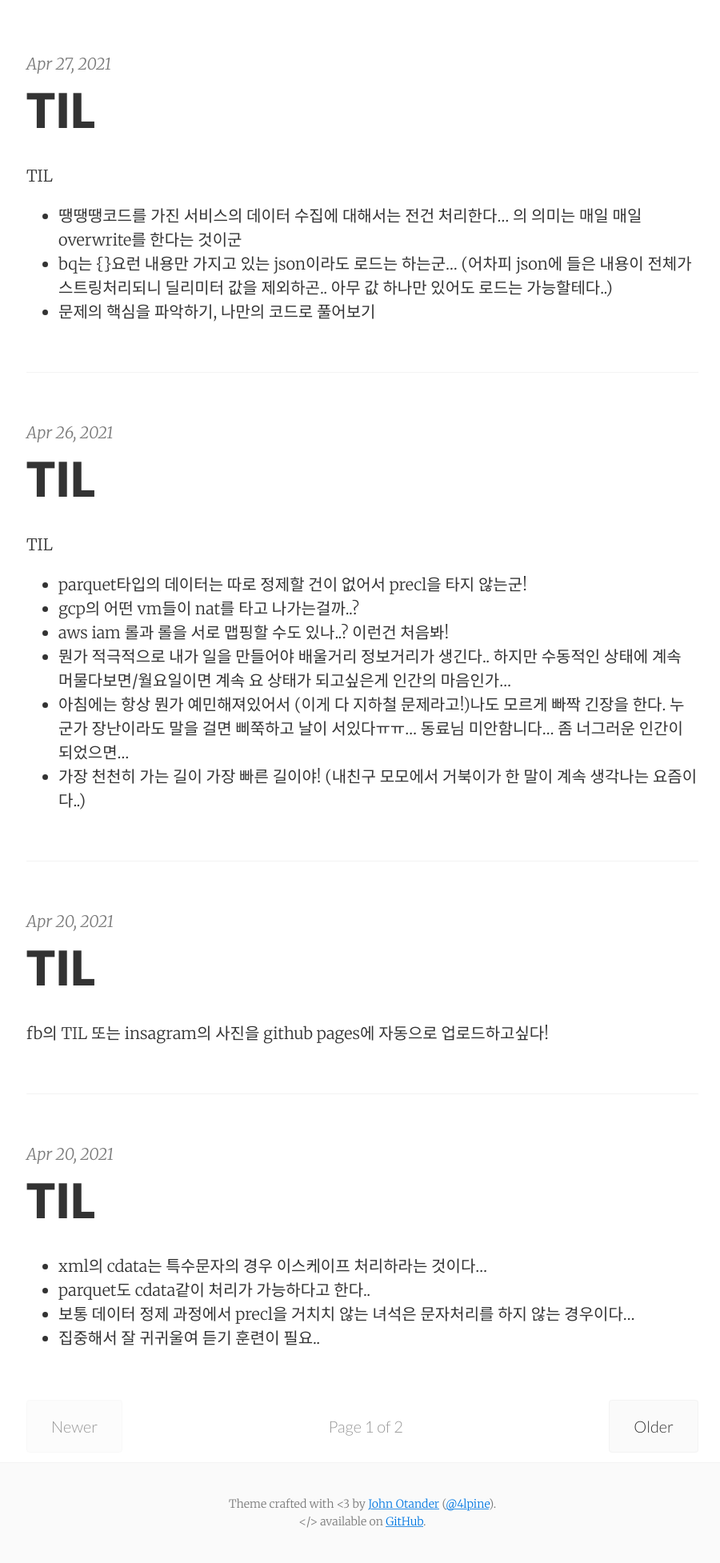
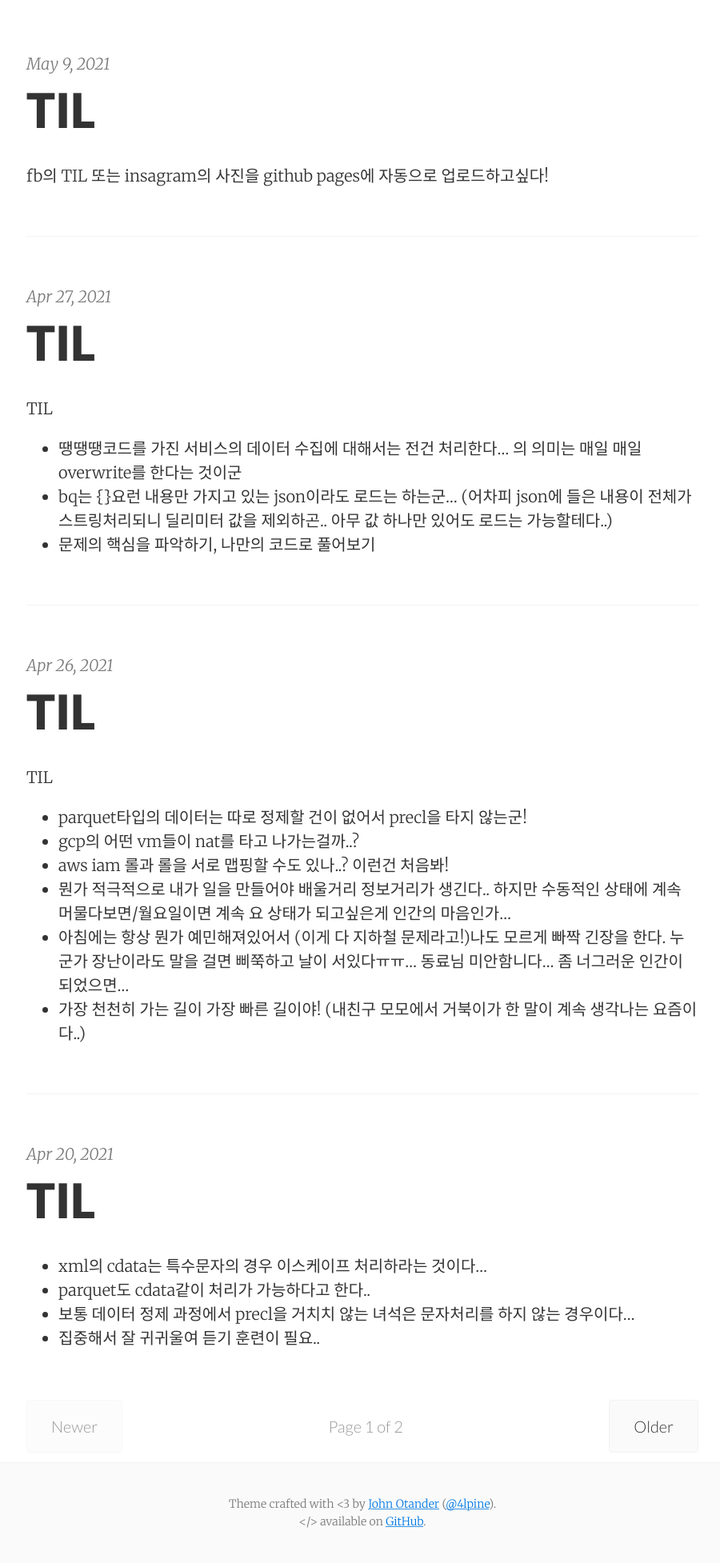
Before and after one commit to 8wlgns/8wlgns.github.io, a Jekyll site: the page built from index.html, in a window 1280 px wide. Shown: the whole page at 80% size, without its empty margins (187-1087 px from the left). Built offline with Jekyll 4.4.1, drawn with Linux system fonts in a browser that asks for light colours; the list of posts is cut into pages by our own code.

Commit message:
Update 2021-05-09-TIL.markdown

```diff
--- a/_posts/2021-05-09-TIL.markdown
+++ b/_posts/2021-05-09-TIL.markdown
@@ -1,7 +1,7 @@
 ---
 layout:     post
 title:      TIL
-date:       2021-04-20
+date:       2021-05-09
 summary:
 categories: dairy
 ---
```
